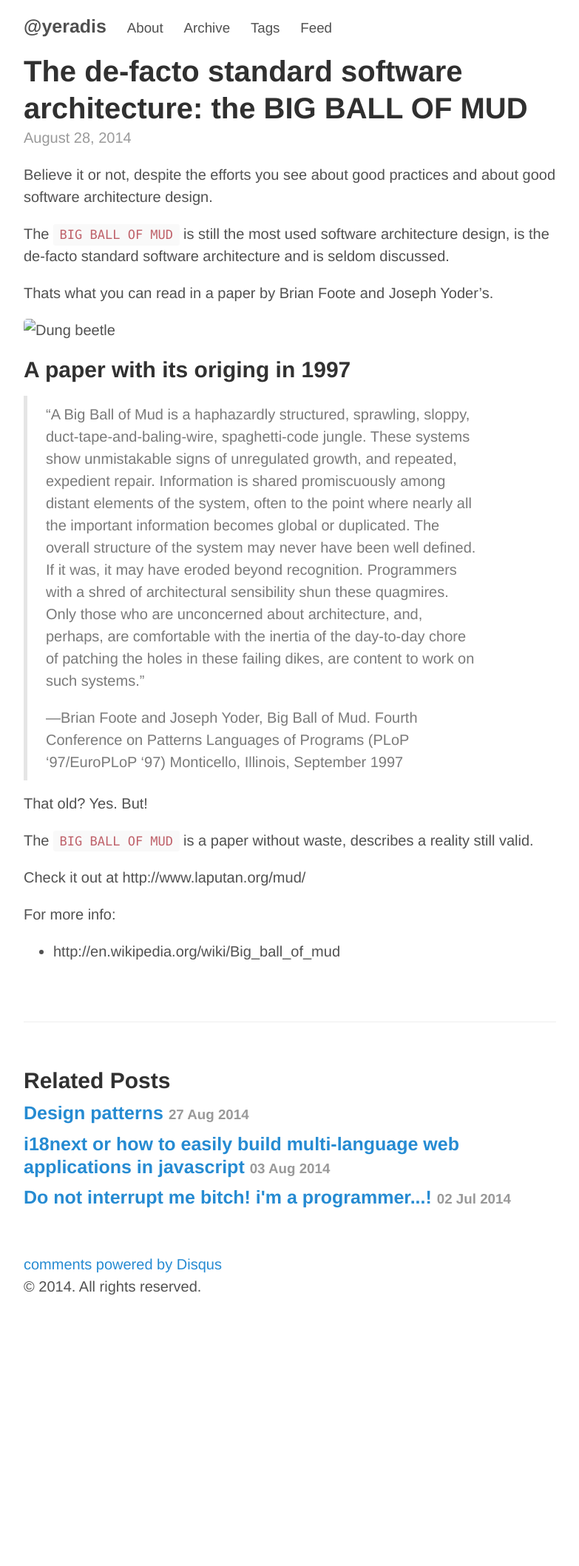
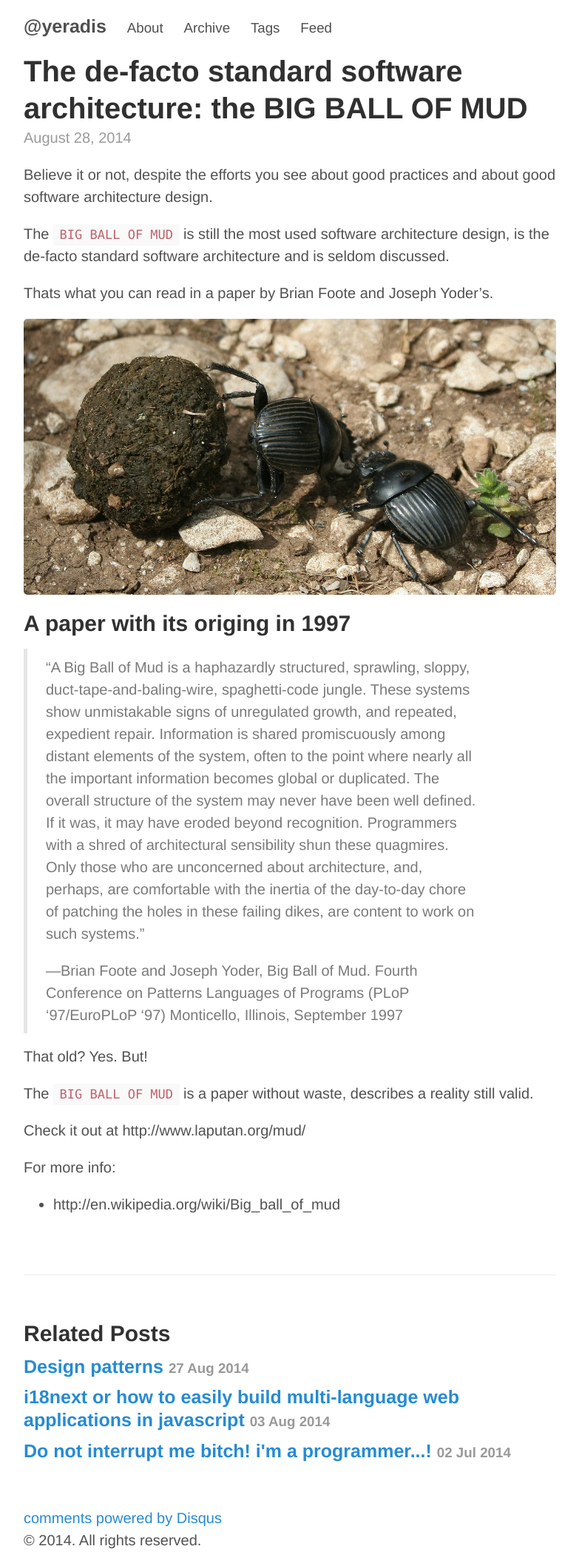
Before and after one commit to yeradis/yeradis.github.io, a Jekyll site: the page built from _posts/2014-08-28-big-ball-of-mud.md, in a window 1280 px wide. Shown: the whole page at 74% size, without its empty margins (248-1031 px from the left). Built offline with Jekyll 4.4.1, drawn with Linux system fonts in a browser that asks for light colours; Markdown is read by kramdown in place of the engine named in the settings; a script that is not in the unit is left out; comment, search, counter and statistics services are not loaded; before the commit the page ends 1774 px from its top, so only the background shows below that.

Commit message:
fixing image

```diff
--- a/_posts/2014-08-28-big-ball-of-mud.md
+++ b/_posts/2014-08-28-big-ball-of-mud.md
@@ -12,7 +12,7 @@ The `BIG BALL OF MUD` is still the most used software architecture design, is th
 
 Thats what you can read in a paper by Brian Foote and Joseph Yoder's.
 
-![Dung beetle](/public/pictures/escarabajo-pelotero.jpg)
+![Dung beetle](/public/images/escarabajo-pelotero.jpg)
 
 ## A paper with its origing in 1997
 
```
